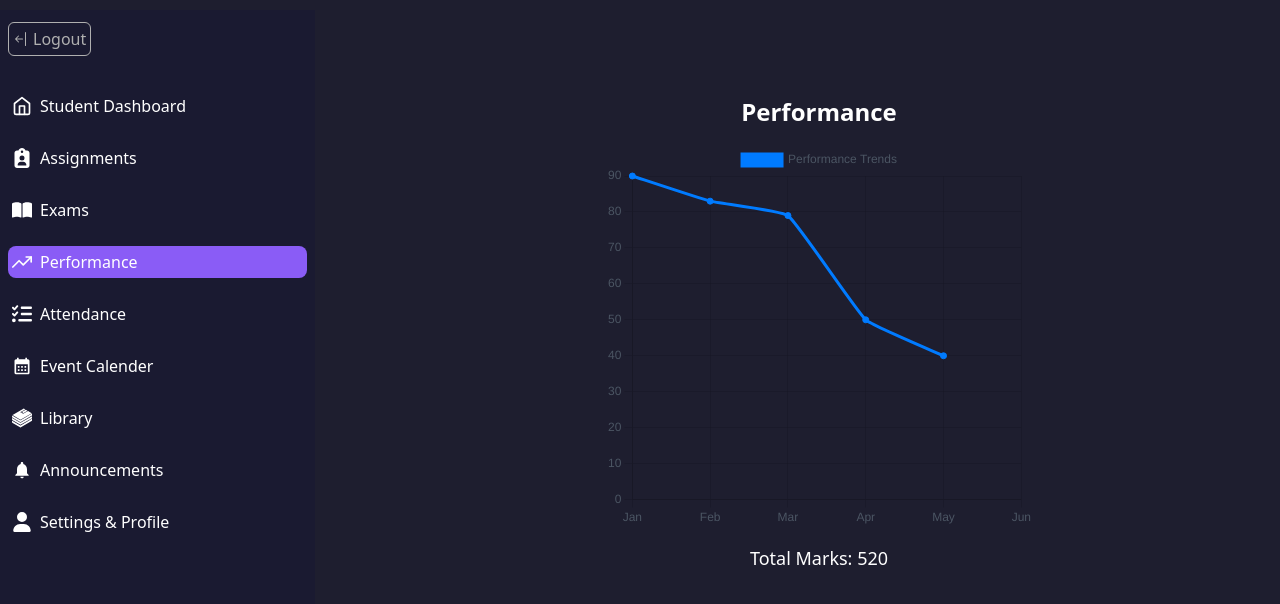
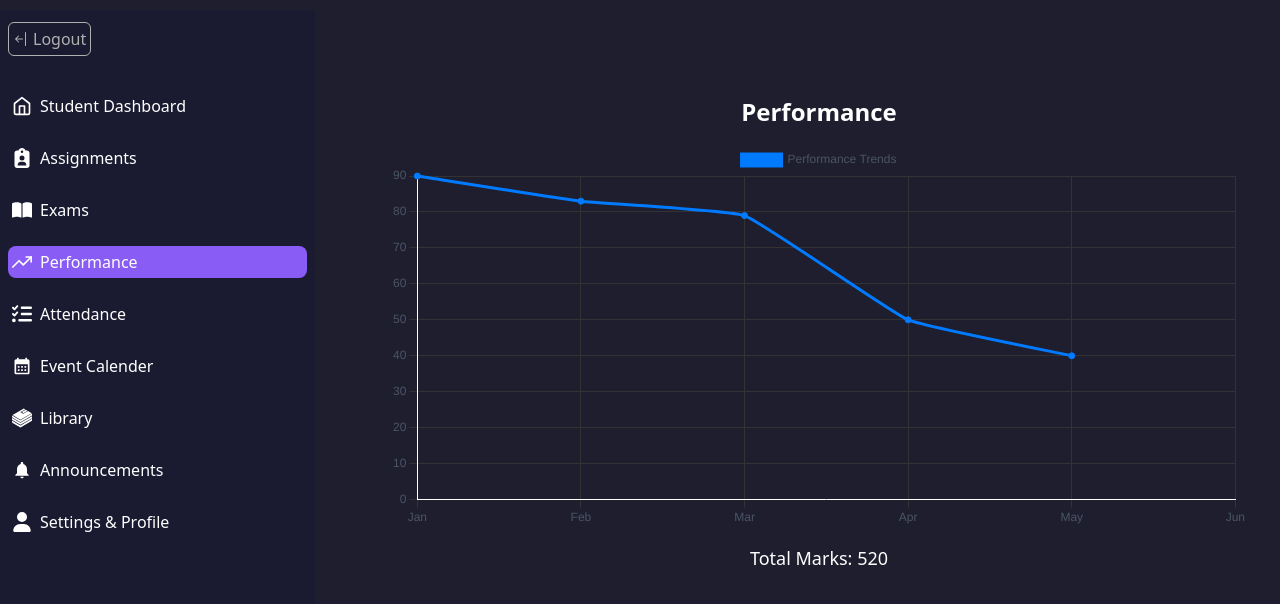
Before and after one commit to rawbil/Scheduliq-1.0, a Next.js app in the folder frontend/: page /students/performance in a window 1280 px wide. Shown: the top 604 px of the page. Built offline with nearby package versions, Linux system fonts and the light colour scheme.

Commit message:
update student performance and exams leveraging chart.js for data visulization

```diff
--- a/frontend/app/students/exams/page.tsx
+++ b/frontend/app/students/exams/page.tsx
@@ -24,6 +24,7 @@ export default function StudentExams() {
         borderWidth: 1, // Correct borderWidth to a number
         hoverBackgroundColor: "#0056b3",
         data: examData.results, // Data should be numerical
+        barThickness: 50
       },
     ],
   };
@@ -33,7 +34,27 @@ export default function StudentExams() {
       y: {
         beginAtZero: true, // Corrected the scales structure
         max: 100,
+        ticks: {
+            color: "white"
+        },
+        border: {
+            color: "#fff"
+        },
+        grid: {
+            color: "#333"
+        }
       },
+      x: {
+        ticks: {
+            color: "white"
+        },
+        border: {
+            color: "#fff"
+        },
+        grid: {
+            color: "#333"
+        }
+      }
     },
   };
 
@@ -46,7 +67,7 @@ export default function StudentExams() {
         </div>
       ))}
 
-<div className="w-full lg:w-2/3 xl:w-1/2 h-64 sm:h-72 md:h-80 lg:h-96 relative">
+<div className="w-full max-768px:w-full h-64 sm:h-72 md:h-80 lg:h-96 relative">
         <Bar ref={chartRef} data={barChartData} options={chartOptions} />
       </div>
     </div>
--- a/frontend/app/students/performance/page.tsx
+++ b/frontend/app/students/performance/page.tsx
@@ -32,7 +32,7 @@ export default function StudentPerformance() {
   return (
     <div className="flex flex-col items-center justify-center p-4">
       <h1 className="text-2xl font-bold mb-4">Performance</h1>
-      <div className="w-full sm:w-3/4 lg:w-1/2 h-64 md:h-96">
+      <div className="w-full lg:w- h-64 md:h-96">
         <Line
           ref={chartRef}
           data={lineChartData}
@@ -45,11 +45,23 @@ export default function StudentPerformance() {
                 ticks: {
                   color: '#4B5563', // Tailwind Gray-600
                 },
+                border: {
+                    color: "#fff"
+                },
+                grid: {
+                    color: "#333"
+                }
               },
               x: {
                 ticks: {
                   color: '#4B5563', // Tailwind Gray-600
                 },
+                border: {
+                    color: "#fff"
+                },
+                grid: {
+                    color: "#333"
+                }
               },
             },
             plugins: {
```
